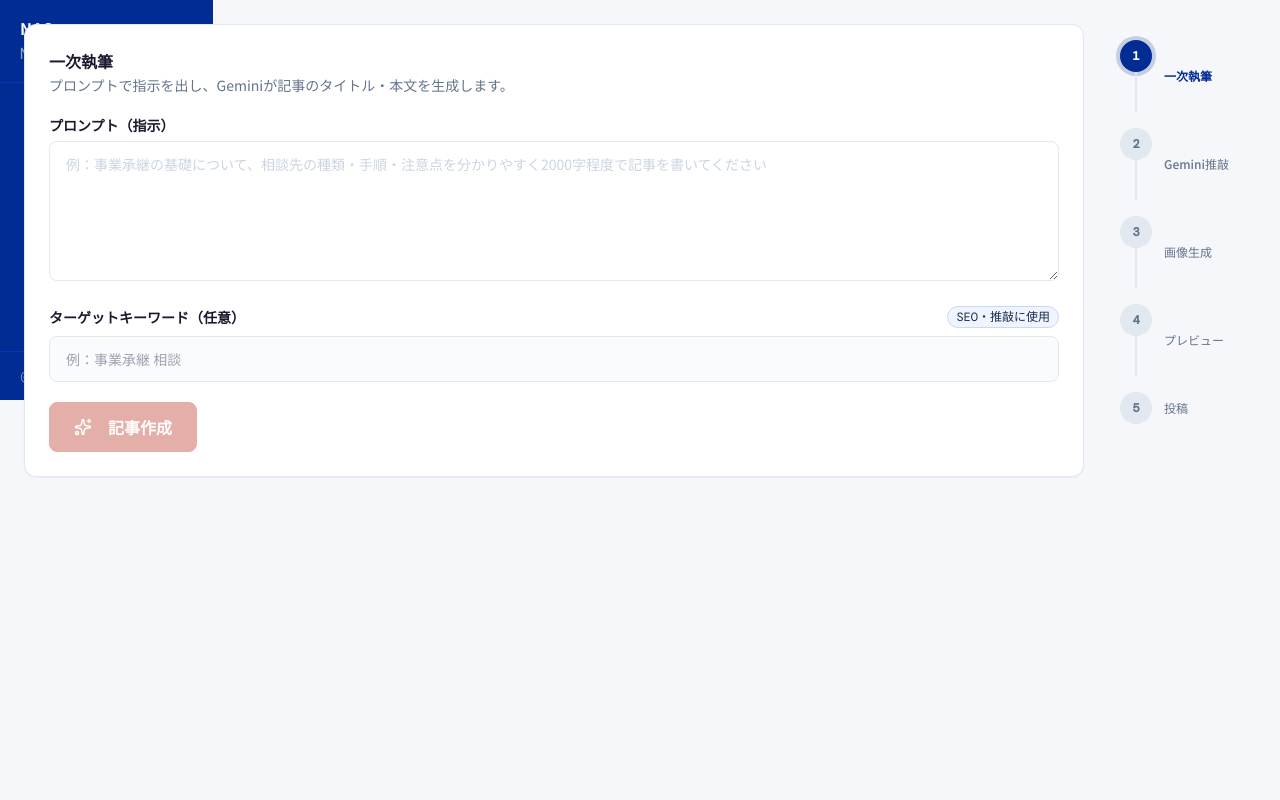
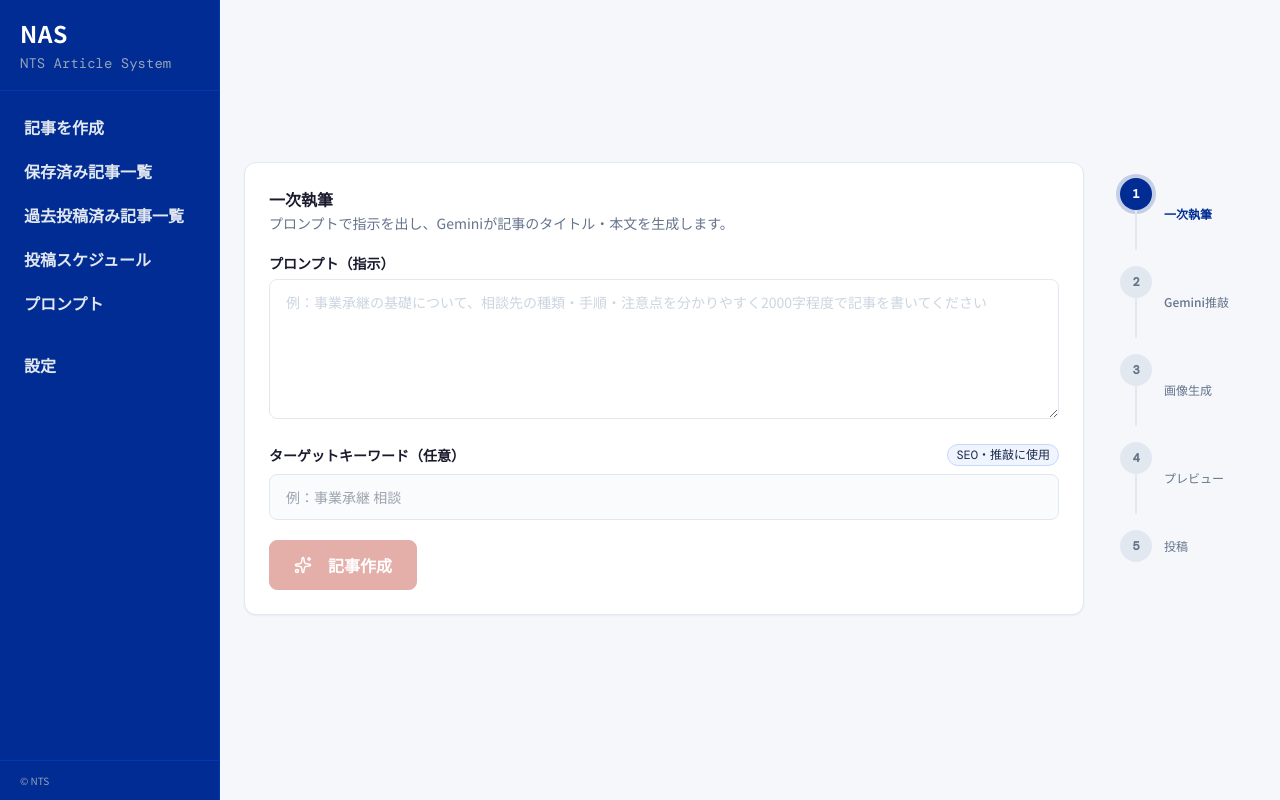
Before and after one commit to Taka6116/NAS, a Next.js app: page /editor in a window 1280 px wide. Built offline with nearby package versions, Linux system fonts and the light colour scheme.

Commit message:
Fix tailwind config to include app directory for styling
Made-with: Cursor

```diff
--- a/tailwind.config.ts
+++ b/tailwind.config.ts
@@ -5,6 +5,7 @@ const config: Config = {
     "./src/pages/**/*.{js,ts,jsx,tsx,mdx}",
     "./src/components/**/*.{js,ts,jsx,tsx,mdx}",
     "./src/app/**/*.{js,ts,jsx,tsx,mdx}",
+    "./app/**/*.{js,ts,jsx,tsx,mdx}",
   ],
   theme: {
     extend: {
```
